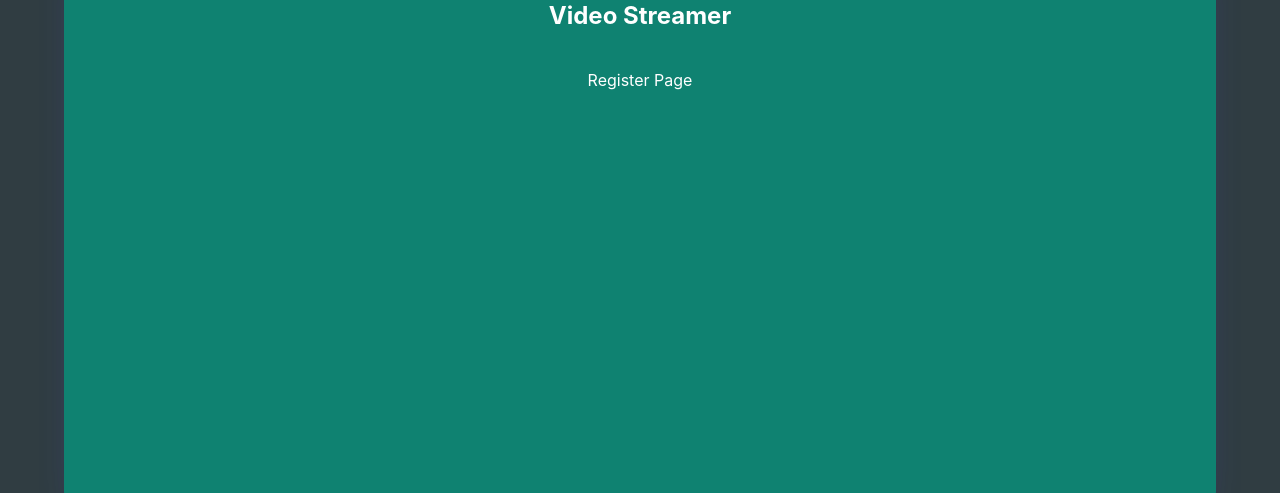
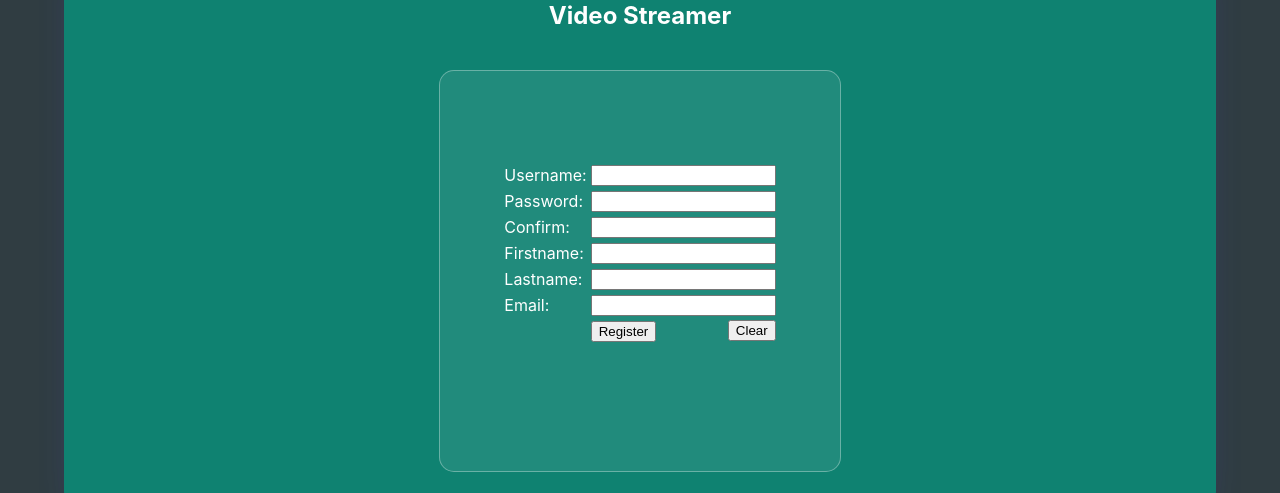
Before and after one commit to MichaelTsafrir/VideoStreamer, a React (Create React App) app: page /register in a window 1280 px wide. Shown: the part 164-657 px from the top of the page. Built offline with nearby package versions, Linux system fonts and the light colour scheme.

Commit message:
register mockup

```diff
--- /dev/null
+++ b/src/components/Container/Container.scss
@@ -0,0 +1,9 @@
+.login-container {
+	border: 1px solid #ffffff52;
+    border-radius: 15px;
+    height: 400px;
+    width: 400px;
+    margin: auto;
+	background: #ffffff14;
+	margin-bottom: 10px;
+}
--- /dev/null
+++ b/src/components/Container/Container.tsx
@@ -0,0 +1,14 @@
+import React from 'react';
+import './Container.scss';
+
+interface Props {}
+
+const Container: React.FC<Props> = (props) => {
+	return (
+		<div className="login-container">
+			{props.children}
+		</div>
+	);
+};
+
+export default Container;
--- a/src/components/pages/home/Header/Header.scss
+++ b/src/components/pages/home/Header/Header.scss
@@ -3,4 +3,10 @@
     border-radius: 5px;
     width: 90%;
     margin: auto;
+    position: relative;
+
+    input {
+        position: absolute;
+        right: 35px;
+    }
 };
--- a/src/components/pages/home/homePage.tsx
+++ b/src/components/pages/home/homePage.tsx
@@ -14,9 +14,8 @@ export const HomePage: React.FC<Props> = ({ history }) => {
 		history.push('/login');
 	}
 
-	console.log(user, !user, !undefined);
 	return <div>
-		<Header user={user!} />
+		{ user && <Header user={user} />}
 		<Link to='/library'>library</Link>
 	</div>
 }
--- a/src/components/pages/login/login/login.scss
+++ b/src/components/pages/login/login/login.scss
@@ -1,13 +1,3 @@
-.login-container {
-	border: 1px solid #ffffff52;
-    border-radius: 15px;
-    height: 400px;
-    width: 400px;
-    margin: auto;
-	background: #ffffff14;
-	margin-bottom: 10px;
-}
-
 .login-fields {
     margin: auto;
     padding: 40% 65px 0 0;
--- a/src/components/pages/login/login/login.tsx
+++ b/src/components/pages/login/login/login.tsx
@@ -4,6 +4,7 @@ import { useHistory } from 'react-router-dom';
 import { useDispatch } from 'react-redux';
 import { setUser } from '../../../../actions/user';
 import './login.scss';
+import Container from '../../../Container/Container';
 
 interface Props {}
 
@@ -45,7 +46,7 @@ const Login: React.FC<Props> = () => {
 		}
 	}
 	return (
-		<div className="login-container">
+		<Container>
 			<form onSubmit={handleSubmit}>
 				<table className="login-fields">
 					<tbody>
@@ -70,7 +71,7 @@ const Login: React.FC<Props> = () => {
 					</tbody>
 				</table>
 			</form>
-		</div>
+		</Container>
 	)
 }
 
--- /dev/null
+++ b/src/components/pages/register/Register/Register.scss
@@ -0,0 +1,14 @@
+.register-fields {
+	text-align: left;
+	margin: auto;
+	padding-top: 90px;
+
+	.input-row {
+		position: relative;
+
+		.clear-button {
+			position: absolute;
+			right: 1px;
+		}
+	}
+}
--- /dev/null
+++ b/src/components/pages/register/Register/Register.tsx
@@ -0,0 +1,68 @@
+import React, { useState } from 'react';
+import './Register.scss';
+import Container from '../../../Container/Container';
+
+interface Props {}
+
+const Register: React.FC<Props> = () => {
+	const [username, setUsername] = useState('');
+	const [password, setPassword] = useState('');
+	const [passwordConf, setPasswordConf] = useState('');
+	const [firstname, setFirstname] = useState('');
+	const [lastname, setLastname] = useState('');
+	const [email, setEmail] = useState('');
+
+	const handleSubmit = () => {};
+	const handleClear = () => {
+		setUsername('');
+		setPassword('');
+		setPasswordConf('');
+		setFirstname('');
+		setLastname('');
+		setEmail('');
+	};
+
+	return (
+		<Container>
+			<form onSubmit={handleSubmit}>
+				<table className="register-fields">
+					<tbody>
+						<tr>
+							<td>Username:</td>
+							<td><input type="text" value={username} onChange={e => setUsername(e.target.value)} /></td>
+						</tr>
+						<tr>
+							<td>Password:</td>
+							<td><input type="password" value={password} onChange={e => setPassword(e.target.value)} /></td>
+						</tr>
+						<tr>
+							<td>Confirm:</td>
+							<td><input type="password" value={passwordConf} onChange={e => setPasswordConf(e.target.value)} /></td>
+						</tr>
+						<tr>
+							<td>Firstname:</td>
+							<td><input type="text" value={firstname} onChange={e => setFirstname(e.target.value)} /></td>
+						</tr>
+						<tr>
+							<td>Lastname:</td>
+							<td><input type="text" value={lastname} onChange={e => setLastname(e.target.value)} /></td>
+						</tr>
+						<tr>
+							<td>Email:</td>
+							<td><input type="text" value={email} onChange={e => setEmail(e.target.value)} /></td>
+						</tr>
+						<tr>
+							<td></td>
+							<td className="input-row">
+								<input type="submit" value="Register" />
+								<input className="clear-button" type="button" value="Clear" onClick={handleClear} />
+							</td>
+						</tr>
+					</tbody>
+				</table>
+			</form>
+		</Container>
+	);
+};
+
+export default Register;
--- a/src/components/pages/register/registerPage.tsx
+++ b/src/components/pages/register/registerPage.tsx
@@ -2,6 +2,7 @@ import React from 'react';
 import { useSelector } from 'react-redux';
 import { userSelector } from '../../../selectors';
 import { RouteComponentProps } from 'react-router-dom';
+import Register from './Register/Register';
 
 interface Props extends RouteComponentProps {}
 
@@ -13,5 +14,9 @@ export const RegisterPage: React.FC<Props> = ({ history }) => {
 		history.push('/');
 	}
 
-	return <div>Register Page</div>
-}
+	return (
+		<div>
+			<Register />
+		</div>
+	);
+};
```
